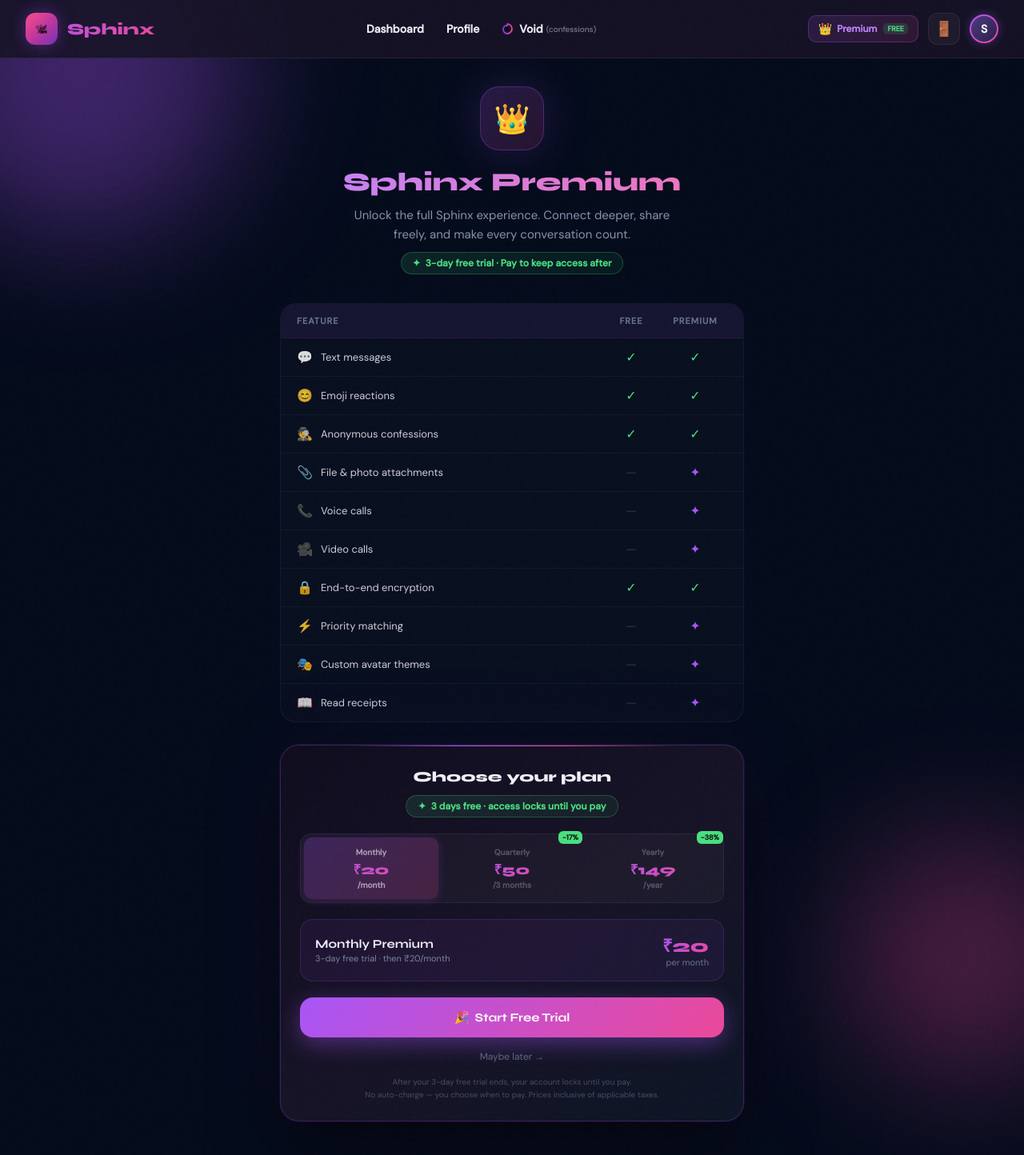
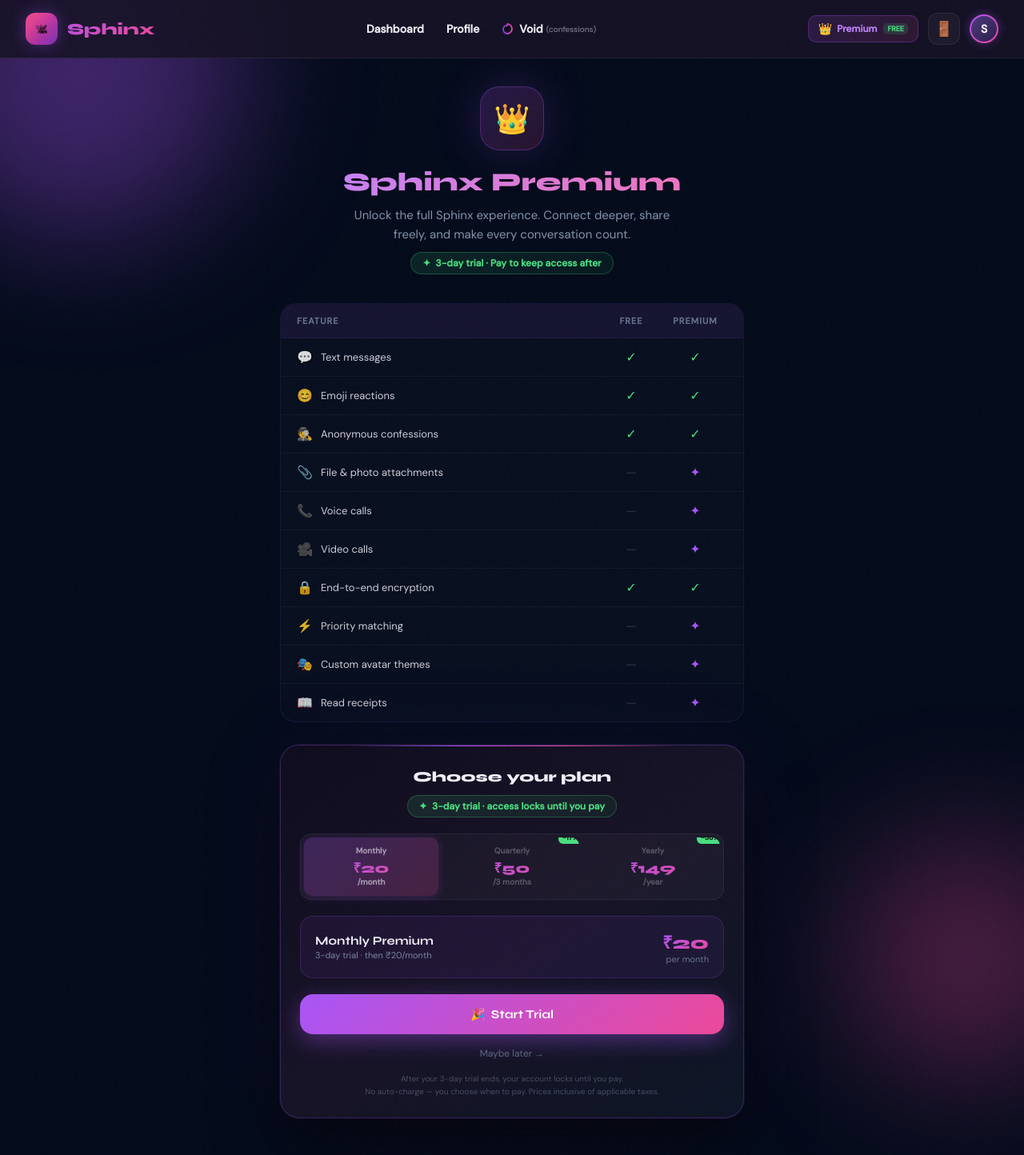
Before and after one commit to dhruvjoker/friendship, a Flask app: page /premium in a window 1280 px wide. Shown: the top 1444 px of the page at 80% size. Run offline with Flask 3, Linux system fonts and the light colour scheme; the visitor is signed in with stand-in values (Sample User, id 1).

Commit message:
Update premium_neon.html

```diff
--- a/app/templates/premium_neon.html
+++ b/app/templates/premium_neon.html
@@ -161,7 +161,8 @@
 }
 .plan-tab {
     flex: 1;
-    padding: 10px 8px;
+    min-width: 0;
+    padding: 10px 6px;
     border-radius: 10px;
     border: none;
     background: transparent;
@@ -173,6 +174,7 @@
     transition: all .25s;
     text-align: center;
     position: relative;
+    overflow: hidden;
 }
 .plan-tab.active {
     background: linear-gradient(135deg, rgba(168,85,247,0.25), rgba(236,72,153,0.2));
@@ -188,7 +190,7 @@
     -webkit-background-clip: text; -webkit-text-fill-color: transparent; background-clip: text;
     margin-top: 2px;
 }
-.plan-tab .tab-label { font-size: 10px; opacity: 0.6; }
+.plan-tab .tab-label { display: block; font-size: 10px; opacity: 0.6; line-height: 1.4; }
 .plan-tab .tab-save {
     position: absolute;
     top: -8px; right: -4px;
@@ -418,7 +420,7 @@
         <h1>Sphinx Premium</h1>
         <p>Unlock the full Sphinx experience. Connect deeper, share freely, and make every conversation count.</p>
         <div class="trial-badge">
-            ✦ &nbsp;3-day free trial · Pay to keep access after
+            ✦ &nbsp;3-day trial · Pay to keep access after
         </div>
     </div>
 
@@ -485,7 +487,7 @@
     <div class="premium-modal" style="max-width:100%;border-radius:24px;padding:28px 24px 24px;">
         <div style="text-align:center;margin-bottom:20px;">
             <div style="font-family:'Syne',sans-serif;font-size:18px;font-weight:800;color:#F1EEF9;margin-bottom:4px;">Choose your plan</div>
-            <div class="trial-badge" style="margin:8px auto 0;">✦ &nbsp;3 days free · access locks until you pay</div>
+            <div class="trial-badge" style="margin:8px auto 0;">✦ &nbsp;3-day trial · access locks until you pay</div>
         </div>
 
         <!-- Plan tabs -->
@@ -513,7 +515,7 @@
         <div class="plan-summary">
             <div>
                 <div class="plan-summary-name" id="summaryName">Monthly Premium</div>
-                <div class="plan-summary-desc" id="summaryDesc">3-day free trial · then ₹20/month</div>
+                <div class="plan-summary-desc" id="summaryDesc">3-day trial · then ₹20/month</div>
             </div>
             <div>
                 <div class="plan-summary-price" id="summaryPrice">₹20</div>
@@ -522,11 +524,11 @@
         </div>
 
         <button class="premium-cta" onclick="startCheckout()">
-            <span>🎉 &nbsp;Start Free Trial</span>
+            <span>🎉 &nbsp;Start Trial</span>
         </button>
         <div class="continue-free" onclick="window.history.back()">Maybe later →</div>
         <div class="fine-print">
-            After your 3-day free trial ends, your account locks until you pay.<br>
+            After your 3-day trial ends, your account locks until you pay.<br>
             No auto-charge — you choose when to pay. Prices inclusive of applicable taxes.
         </div>
     </div>
@@ -649,9 +651,9 @@ const REGION_PRICE = {
 const rp = REGION_PRICE[USER_REGION] || REGION_PRICE['US'];
 
 const plans = {
-    monthly:   { price: rp.monthly, priceFull: rp.m,  name: 'Monthly Premium',   desc: '3-day free trial · then ' + rp.m,   period: 'per month'   },
-    quarterly: { price: rp.quarterly,priceFull: rp.q, name: 'Quarterly Premium', desc: '3-day free trial · then ' + rp.q,   period: 'per quarter' },
-    yearly:    { price: rp.yearly,  priceFull: rp.y,  name: 'Yearly Premium',    desc: '3-day free trial · then ' + rp.y,   period: 'per year'    }
+    monthly:   { price: rp.monthly, priceFull: rp.m,  name: 'Monthly Premium',   desc: '3-day trial · then ' + rp.m,   period: 'per month'   },
+    quarterly: { price: rp.quarterly,priceFull: rp.q, name: 'Quarterly Premium', desc: '3-day trial · then ' + rp.q,   period: 'per quarter' },
+    yearly:    { price: rp.yearly,  priceFull: rp.y,  name: 'Yearly Premium',    desc: '3-day trial · then ' + rp.y,   period: 'per year'    }
 };
 
 function updateAllPrices() {
```
